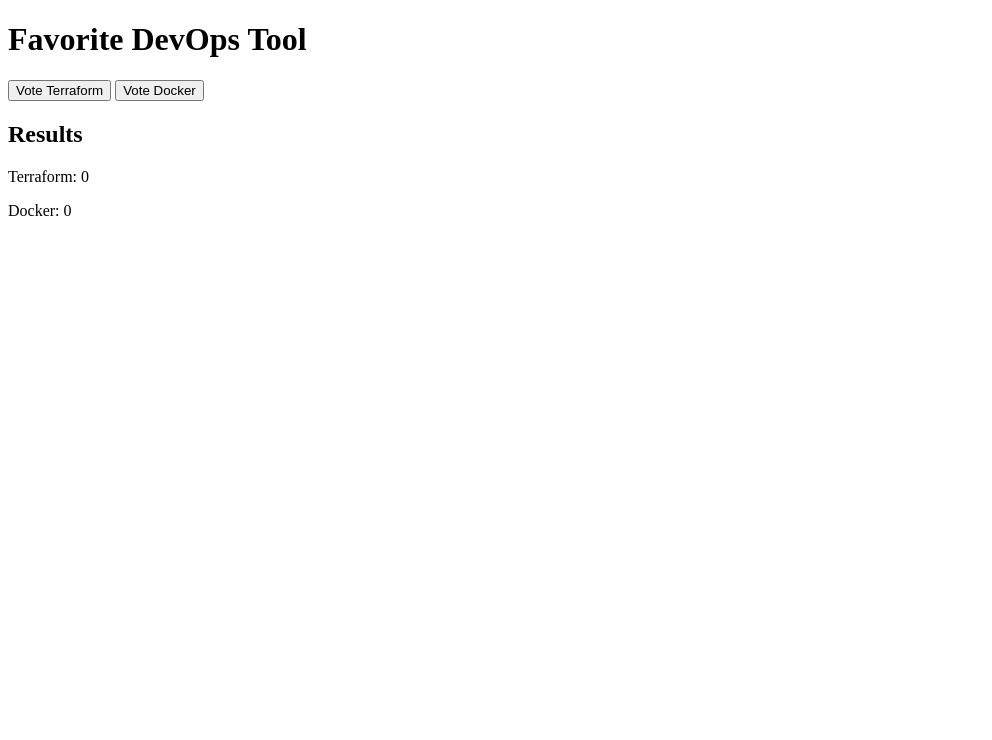
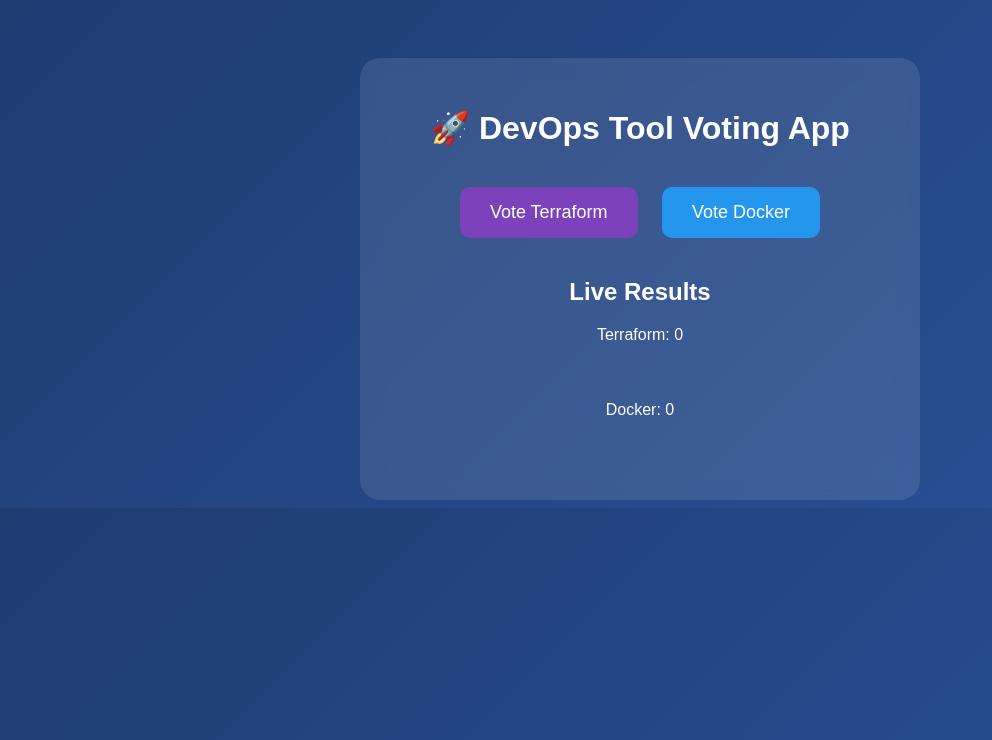
Before and after one commit to singhayush61/devops-project-terraform, a Flask app: page / in a window 1280 px wide. Shown: the top 740 px of the page, without its empty margins (0-992 px from the left). Run offline with Flask 3, Linux system fonts and the light colour scheme.

Commit message:
feat: enhance voting app UI with improved styling and live results display

```diff
--- a/app/templates/index.html
+++ b/app/templates/index.html
@@ -2,24 +2,110 @@
 <html>
 <head>
     <title>DevOps Voting App</title>
+
+    <style>
+        body {
+            font-family: Arial, sans-serif;
+            background: linear-gradient(135deg, #1e3c72, #2a5298);
+            color: white;
+            text-align: center;
+            padding-top: 50px;
+        }
+
+        .container {
+            background: rgba(255,255,255,0.1);
+            width: 500px;
+            margin: auto;
+            padding: 30px;
+            border-radius: 20px;
+            backdrop-filter: blur(10px);
+        }
+
+        h1 {
+            margin-bottom: 30px;
+        }
+
+        button {
+            border: none;
+            padding: 15px 30px;
+            margin: 10px;
+            font-size: 18px;
+            border-radius: 10px;
+            cursor: pointer;
+            transition: 0.3s;
+        }
+
+        .terraform {
+            background: #7B42BC;
+            color: white;
+        }
+
+        .docker {
+            background: #2496ED;
+            color: white;
+        }
+
+        button:hover {
+            transform: scale(1.08);
+        }
+
+        .results {
+            margin-top: 30px;
+        }
+
+        .bar {
+            height: 25px;
+            border-radius: 10px;
+            margin: 10px auto;
+        }
+
+        .terraform-bar {
+            background: #7B42BC;
+        }
+
+        .docker-bar {
+            background: #2496ED;
+        }
+    </style>
 </head>
+
 <body>
-    <h1>Favorite DevOps Tool</h1>
+
+<div class="container">
+
+    <h1>🚀 DevOps Tool Voting App</h1>
 
     <form method="POST">
-        <button type="submit" name="vote" value="Terraform">
+        <button class="terraform"
+                type="submit"
+                name="vote"
+                value="Terraform">
             Vote Terraform
         </button>
 
-        <button type="submit" name="vote" value="Docker">
+        <button class="docker"
+                type="submit"
+                name="vote"
+                value="Docker">
             Vote Docker
         </button>
     </form>
 
-    <h2>Results</h2>
+    <div class="results">
+        <h2>Live Results</h2>
 
-    <p>Terraform: {{ votes["Terraform"] }}</p>
-    <p>Docker: {{ votes["Docker"] }}</p>
+        <p>Terraform: {{ votes["Terraform"] }}</p>
+        <div class="bar terraform-bar"
+             style="width: {{ votes['Terraform'] * 20 }}px;">
+        </div>
+
+        <p>Docker: {{ votes["Docker"] }}</p>
+        <div class="bar docker-bar"
+             style="width: {{ votes['Docker'] * 20 }}px;">
+        </div>
+    </div>
+
+</div>
 
 </body>
 </html>
```
